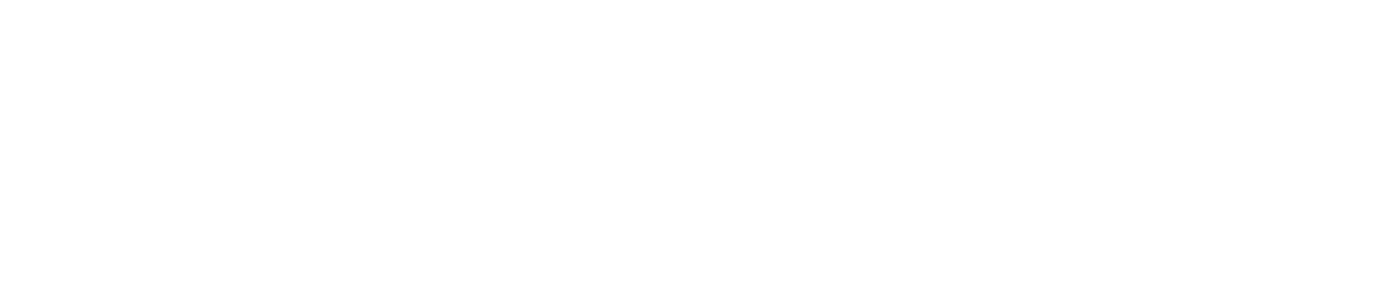
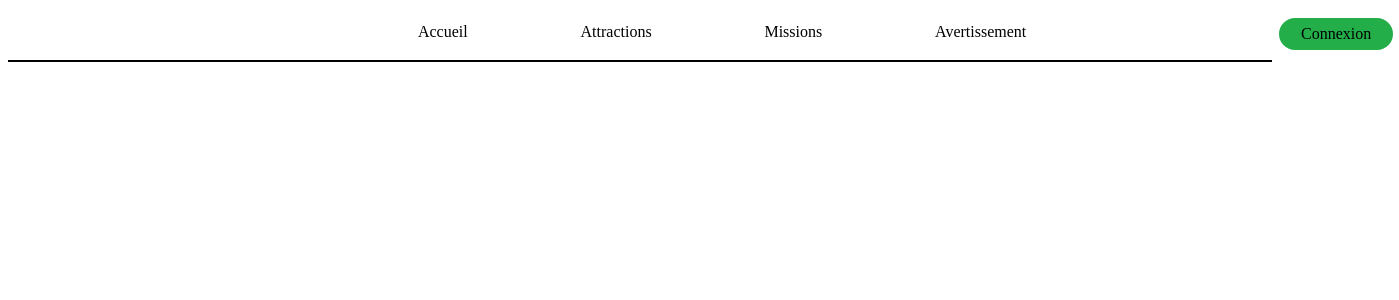
Before and after one commit to crd78/AP3GRP3_ASTERIX, a React (Vite) app in the folder React/: page /Avertissement in a window 1280 px wide. Before the commit this address had no page. Shown: the top 300 px of the page, 1399 px wide, since content can reach past the window. Built offline with nearby package versions, Linux system fonts and the light colour scheme.

Commit message:
feat<fix>: Problème réglé concernant un useContext
Navbar outside Router

```diff
--- a/React/src/App.jsx
+++ b/React/src/App.jsx
@@ -16,13 +16,13 @@ function App() {
   return (
     <div className="App">
       <UserProvider>
-      <Navbar />
         <ToastContainer
           position="top-center"
           autoClose={8000}
           transition={Flip}
         />
         <Router>
+          <Navbar />
           <Routes>
             <Route path="/" element={<Accueil />} />
             <Route path="/attractions" element={<Attractions />} />
```
Lines whose indentation alone changed are shown as unchanged.
